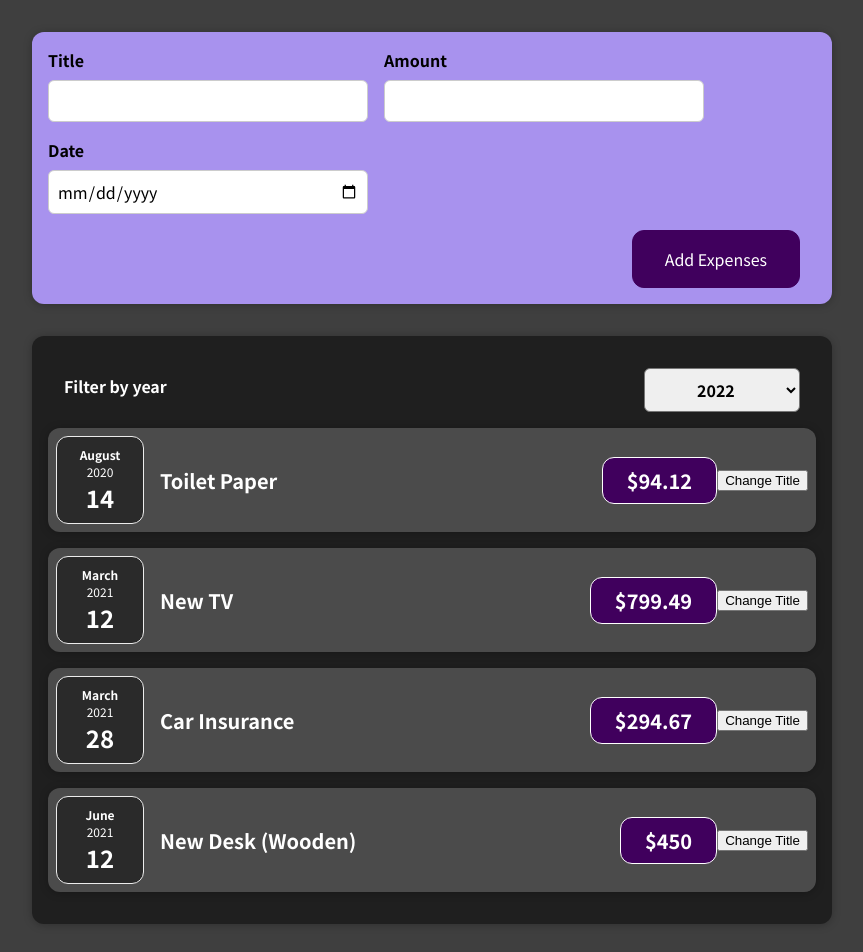
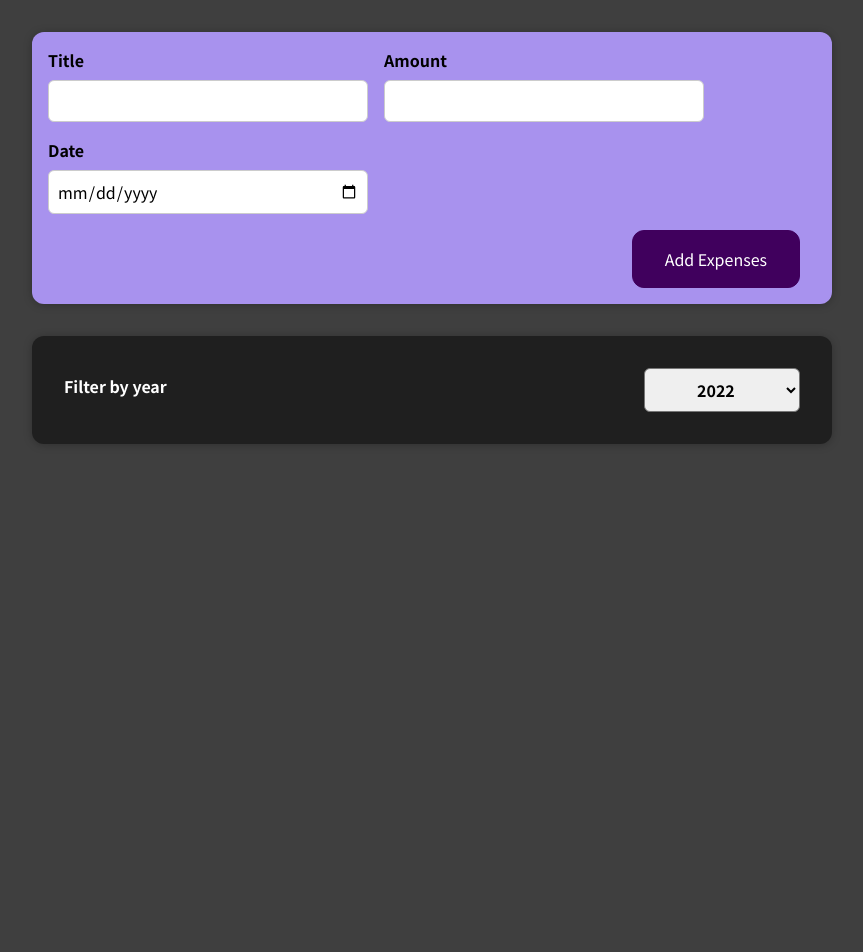
Before and after one commit to LuismGil/reactPractice, a React (Create React App) app: page / in a window 1280 px wide. Shown: the top 952 px of the page, without its empty margins (208-1071 px from the left). After the commit the page ends 800 px from the top, so only its background shows below. Built offline with nearby package versions, Linux system fonts and the light colour scheme.

Commit message:
update new items and data filter

```diff
--- a/src/App.js
+++ b/src/App.js
@@ -1,8 +1,9 @@
+import { useState } from 'react';
+
 import Expenses from './components/Expenses/Expenses';
 import NewExpense from './components/NewExpense/NewExpense';
 
-const App = () => {
-  const expenses = [
+const DUMMY_EXPENSES = [
   {
     id: "e1",
     title: "Toilet Paper",
@@ -24,11 +25,14 @@
   },
 ];
 
+const App = () => {
+  const [expenses, setExpenses] = useState(DUMMY_EXPENSES);
+
   const addExpenseHandler = expense => {
-    console.log('In App.js');
-    console.log(expense)
+    setExpenses((prevExpenses) => {
+      return [expense, ...prevExpenses];
+    });
   }
-
 
   return (
     <div>
--- a/src/components/Expenses/ExpenseItem.js
+++ b/src/components/Expenses/ExpenseItem.js
@@ -1,23 +1,16 @@
-import { useState } from 'react';
 import ExpenseDate from './ExpenseDate';
 import Card from '../UI/Card';
 import './ExpenseItem.css';
 
 const ExpenseItem = (props) => {
-  const [title, setTitle] = useState(props.title);
 
-  const clickHandler = () => {
-    setTitle('Updated!');
-    console.log(title);
-  }
   return (
     <Card className="expense-item">
       <ExpenseDate date={props.date} />
       <div className="expense-item__description">
-        <h2>{title}</h2>
+        <h2>{props.title}</h2>
         <div className="expense-item__price">${props.amount}</div>
       </div>
-      <button onClick={clickHandler}>Change Title</button>
     </Card>
   );
 }
--- a/src/components/Expenses/Expenses.js
+++ b/src/components/Expenses/Expenses.js
@@ -11,30 +11,25 @@
     setFilteredYear(selectedYear);
   }
 
+const filteredExpenses = props.items.filter((expense) => {
+  return expense.date.getFullYear().toString() === filteredYear
+});
+
   return (
     <div>
       <Card className="expenses">
-        <ExpensesFilter selected={filteredYear} onChangeFilter={filterChangeHandler} />
-        <ExpenseItem
-          title={props.items[0].title}
-          amount={props.items[0].amount}
-          date={props.items[0].date}
+        <ExpensesFilter
+          selected={filteredYear}
+          onChangeFilter={filterChangeHandler}
         />
-        <ExpenseItem
-          title={props.items[1].title}
-          amount={props.items[1].amount}
-          date={props.items[1].date}
-        />
-        <ExpenseItem
-          title={props.items[2].title}
-          amount={props.items[2].amount}
-          date={props.items[2].date}
-        />
-        <ExpenseItem
-          title={props.items[3].title}
-          amount={props.items[3].amount}
-          date={props.items[3].date}
-        />
+        {filteredExpenses.map(expense => (
+          <ExpenseItem
+            key={expense.id}
+            title={expense.title}
+            amount={expense.amount}
+            date={expense.date}
+          />
+        ))}
       </Card>
     </div>
   );
```
Lines whose indentation alone changed are shown as unchanged.
